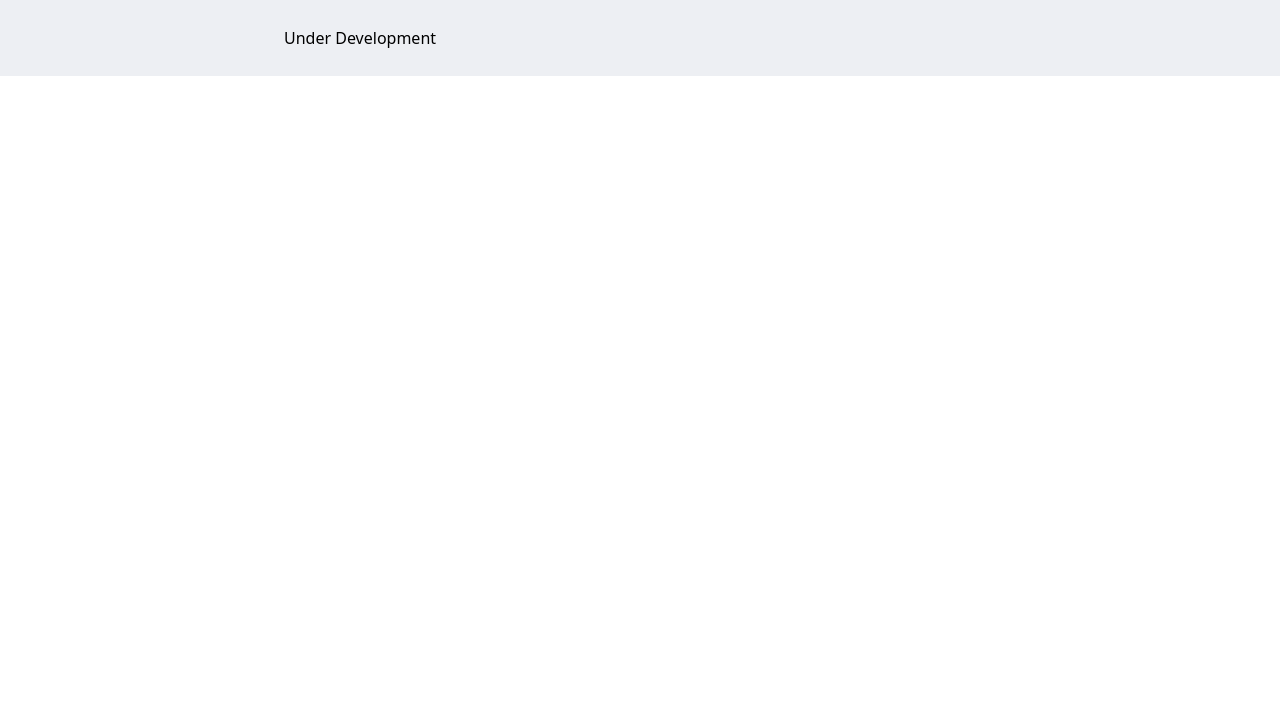
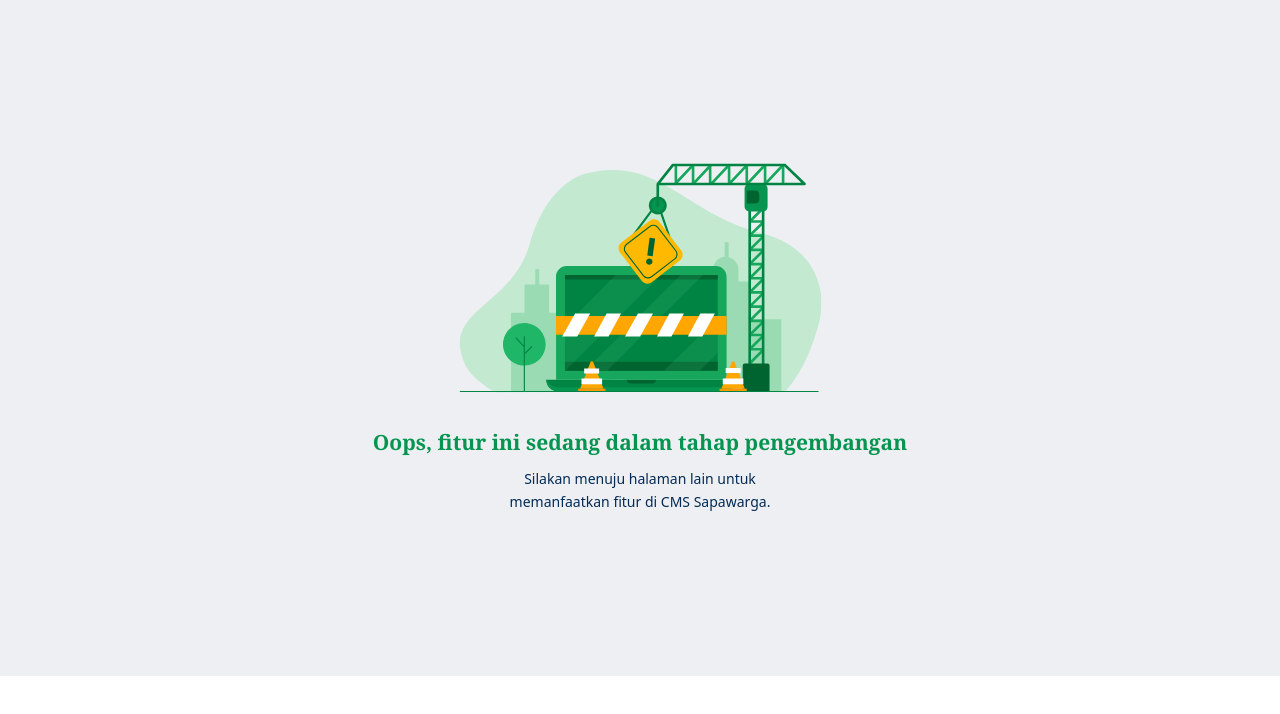
Before and after one commit to jabardigitalservice/super-app-cms, a Nuxt app: page / in a window 1280 px wide. Shown: the top 714 px of the page. Built offline with nearby package versions, Linux system fonts and the light colour scheme; what @jabardigitalservice/jds-design-system would draw is missing.

Commit message:
feat: add component maintenance

```diff
--- /dev/null
+++ b/components/Maintenance/index.vue
@@ -0,0 +1,17 @@
+<template>
+  <div class="h-[calc(100vh-72px-52px)] w-full flex flex-col justify-center items-center">
+    <img width="363" height="229" src="~/assets/images/maintenance.svg" alt="Image Maintenance Sapawarga">
+    <span class="font-serif text-[21px] leading-[34px] text-green-700 font-bold mt-8 mb-2">
+      Oops, fitur ini sedang dalam tahap pengembangan
+    </span>
+    <span class="text-sm leading-[23px] text-blue-gray-800 w-[317px] text-center">
+      Silakan menuju halaman lain untuk memanfaatkan fitur di CMS Sapawarga.
+    </span>
+  </div>
+</template>
+
+<script>
+export default {
+  name: 'ComponentMaintenance'
+}
+</script>
--- a/layouts/Dashboard.vue
+++ b/layouts/Dashboard.vue
@@ -1,8 +1,6 @@
 <template>
   <div class="bg-[#EDEFF3]">
-    <div class="ml-[260px] px-6 py-[26px] h-max">
-      <Nuxt />
-    </div>
+    <Nuxt />
   </div>
 </template>
 
--- a/pages/index.vue
+++ b/pages/index.vue
@@ -1,7 +1,5 @@
 <template>
-  <div>
-    Under Development
-  </div>
+  <Maintenance />
 </template>
 
 <script>
```
Also changed, not shown: assets/images/maintenance.svg (added).
